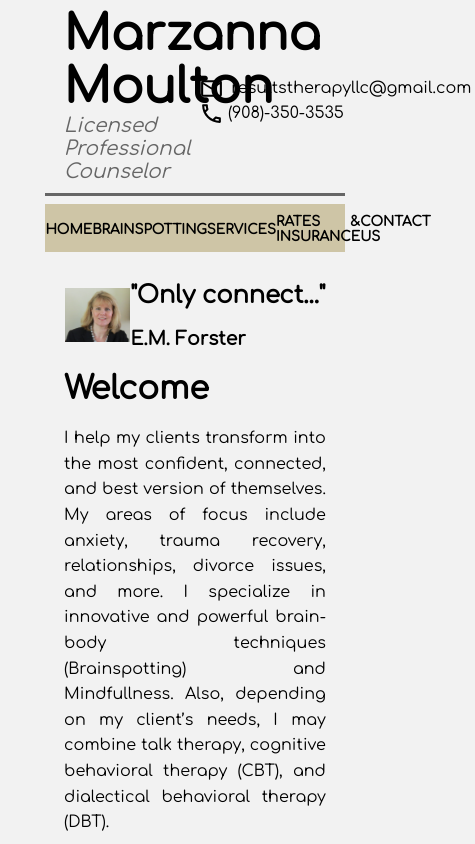
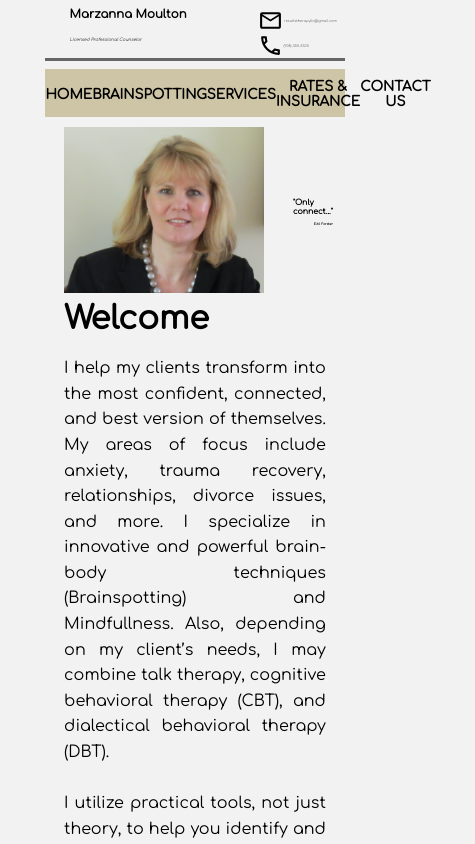
Before and after one commit to lavamoulton/ResultsTherapy, a plain HTML site: page index.html in a window 390 px wide. Shown: the top 844 px of the page, 475 px wide, since content can reach past the window. Drawn offline with Linux system fonts and the light colour scheme.

Commit message:
partially fix font responsiveness

```diff
--- a/index.html
+++ b/index.html
@@ -6,6 +6,7 @@
         <title>Results Therapy</title>
         <meta name="description" content="Website for Results Therapy">
         <meta name="author" content="Daniel Moulton">
+        <meta name="viewport" content="width-device-width, initial-scale=1.0">
         <link href="https://fonts.googleapis.com/css?family=Comfortaa|Open+Sans&display=swap" rel="stylesheet">
         <link rel="stylesheet" type="text/css" href="style.css" />
     </head>
@@ -16,7 +17,7 @@
             <div id="top">
                 <div class="container">
                     <div class="box"><h1>Marzanna Moulton</h1></div>
-                    <div class="box"><p><em>Licensed Professional Counselor</em></p></div>
+                    <div class="box"><h6><em>Licensed Professional Counselor</em></h6></div>
                     <div id="contactinfo">
                         <p>
                             <img src="resources/email-24px.svg" alt="email" id="mailicon">
--- a/style.css
+++ b/style.css
@@ -8,7 +8,7 @@ body {
 /*Top of header*/
 #top .container {
     display: grid;
-    grid-template-columns: 50% 50%;
+    grid-template-columns: 70% 30%;
     grid-template-rows: auto;
     grid-auto-flow: column;
 
@@ -24,6 +24,8 @@ body {
     border-bottom: 3px solid #666666;
 
     margin-bottom: .5em;
+
+    text-align: left;
 }
 
 #top .box {
@@ -35,12 +37,18 @@ body {
 }
 
 #top .box h1 {
-    font-size: 3em;
+    font-size: 3vw;
     margin: 0;
 }
 
-#top .box p {
-    font-size: 1.25em;
+#top .box h6 {
+    font-size: 1.1vw;
+    color: #666666;
+    margin: 0;
+}
+
+#top p {
+    font-size: .9vw;
     color: #666666;
     /*margin: 0 0 .5em 1em;*/
     margin: 0 0 .5em 0;
@@ -69,6 +77,7 @@ body {
 
 #top #contactinfo a {
     margin: auto .2em;
+    color: #666666;
 }
 
 #top #contactinfo a:hover {
@@ -96,6 +105,8 @@ body {
     background-color: #CEC5A6;
     margin-left: 10%;
     margin-right: 10%;
+
+    text-align: center;
 }
 
 .nav {
@@ -164,6 +175,8 @@ a:active {
 .banner #headshot {
     max-width: 25%;
     height: auto;
+
+    min-width: 200px;
 }
 
 .banner #servicebanner {
@@ -186,7 +199,7 @@ a:active {
     height: auto;
 }
 
-#banner .quotecontainer {
+.banner .quotecontainer {
     margin-left: 1%;
     padding-left: 10%;
     padding-right: 10%;
@@ -196,16 +209,17 @@ a:active {
     align-items: flex-end;
 }
 
-#banner .quote {
+.banner .quote {
     margin: auto;
 }
 
-#banner .quote h2 {
-    font-size: 3em;
+.banner .quote h2 {
+    font-size: 2vw;
 }
 
-#banner .quote h3 {
-    font-size: 2em;
+.banner .quote h3 {
+    font-size: .8vw;
+    text-align: end;
 }
 
 #welcome .container {
```
